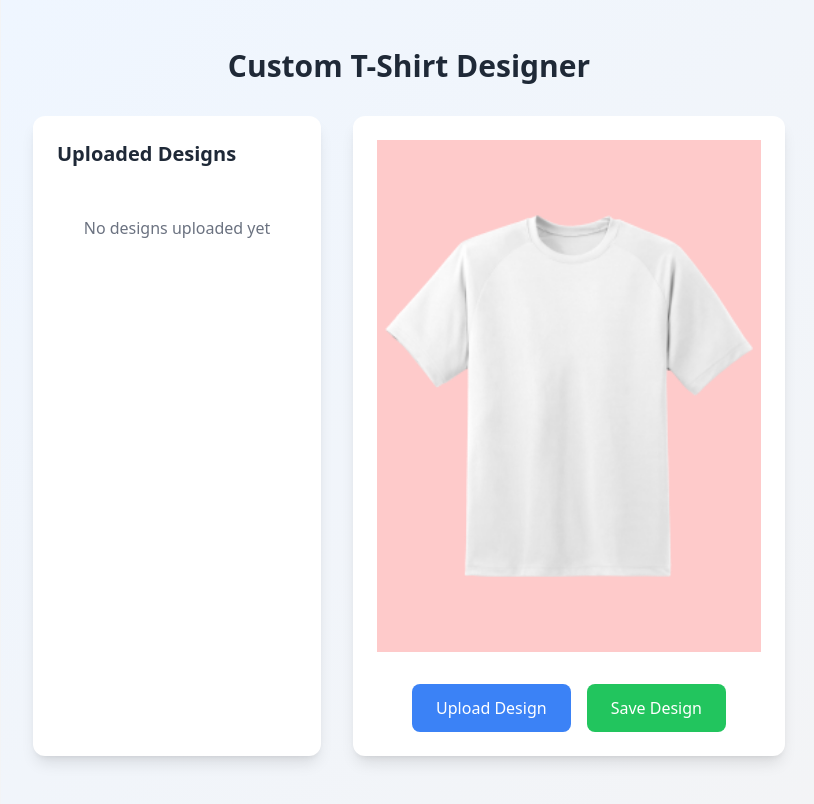
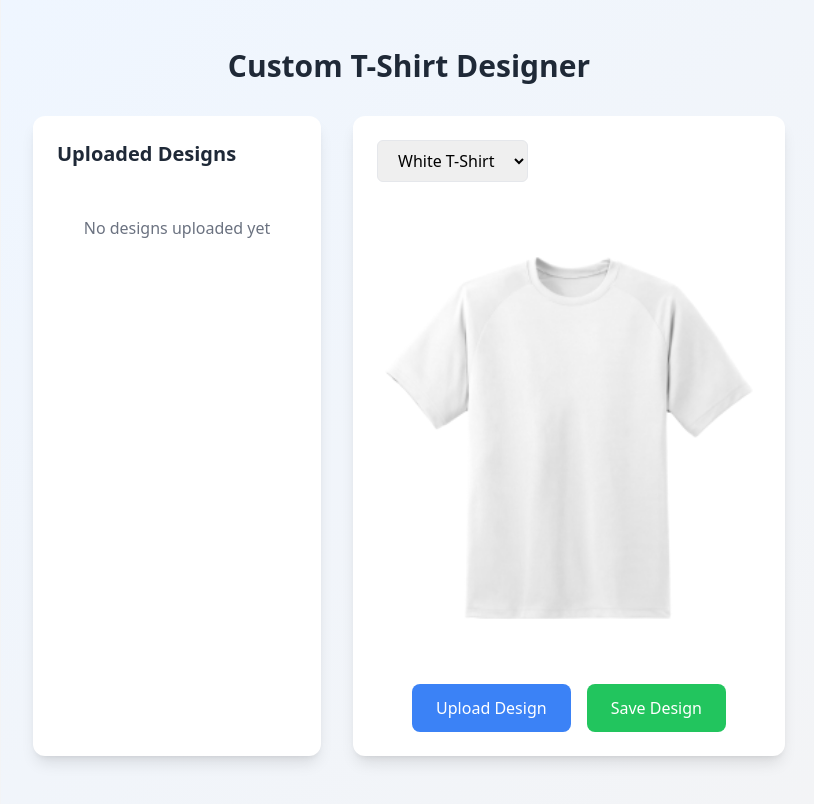
Before and after one commit to Sridhar1030/Custom_Tshirt, a React (Vite) app in the folder frontend/: page /home in a window 1280 px wide. Shown: the whole page, without its empty margins (231-1045 px from the left). Built offline with nearby package versions, Linux system fonts and the light colour scheme.

Commit message:
feat: add color selection for T-shirt in designer component

```diff
--- a/frontend/src/components/TShirtDesigner.jsx
+++ b/frontend/src/components/TShirtDesigner.jsx
@@ -3,10 +3,12 @@ import { Rnd } from 'react-rnd';
 import html2canvas from 'html2canvas';
 import axios from 'axios';
 import Tshirt from '../assets/tshirt.png';
+import BlackTshirt from '../assets/BlackTshirt.png';
 
 const TShirtDesigner = () => {
     const [uploadedImages, setUploadedImages] = useState([]);
     const [imagePositions, setImagePositions] = useState([]);
+    const [tShirtColor, setTShirtColor] = useState('white');
     const fileInputRef = useRef(null);
     const tShirtRef = useRef(null);
 
@@ -67,6 +69,10 @@ const TShirtDesigner = () => {
         });
     };
 
+    const handleTshirtColorChange = (e) => {
+        setTShirtColor(e.target.value);
+    }
+
     return (
         <div className="min-h-screen bg-gradient-to-br from-blue-50 to-gray-100 py-12 px-4 sm:px-6 lg:px-8">
             <div className="max-w-7xl mx-auto">
@@ -111,9 +117,17 @@ const TShirtDesigner = () => {
                     {/* Main Design Area */}
                     <div className="flex-1 bg-white rounded-xl shadow-lg p-6">
                         <div className="flex justify-center mb-8">
-                            <div className="relative w-96 h-[32rem] bg-red-200" ref={tShirtRef}>
+                            <div className="relative w-96 h-[32rem] " ref={tShirtRef}>
+                                <select
+                                    className="px-4 py-2 border rounded-md"
+                                    value={tShirtColor}
+                                    onChange={handleTshirtColorChange}
+                                >
+                                    <option value="white">White T-Shirt</option>
+                                    <option value="black">Black T-Shirt</option>
+                                </select>
                                 <img
-                                    src={Tshirt}
+                                    src={tShirtColor === 'black' ? BlackTshirt : Tshirt}
                                     alt="T-shirt Template"
                                     className="w-full h-full object-contain"
                                 />
```
Also changed, not shown: frontend/src/assets/BlackTshirt.png (added).
